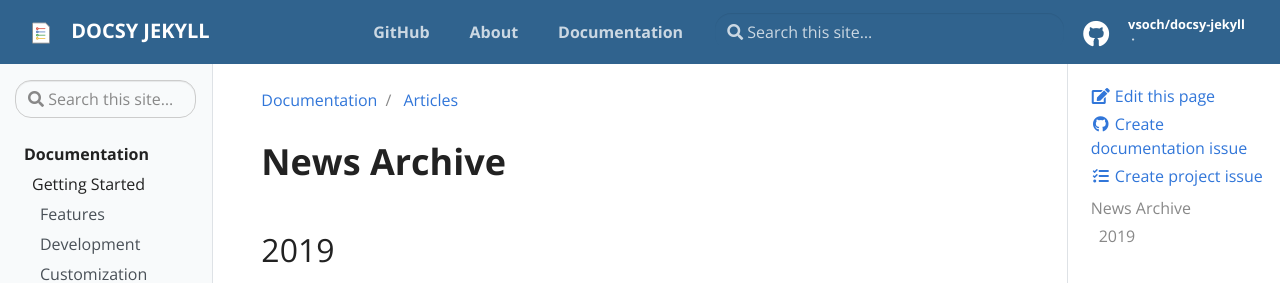
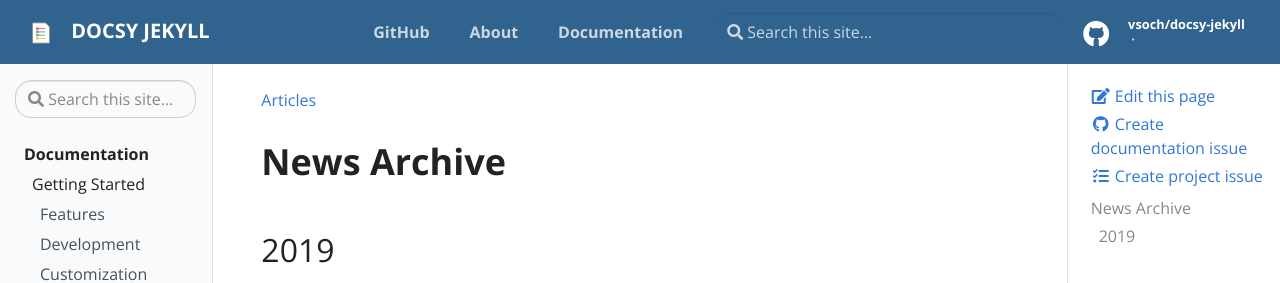
Before and after one commit to vsoch/docsy-jekyll, a Jekyll site: the page built from pages/archive.md, in a window 1280 px wide and 900 px high. Shown: the top 283 px of the window. Built offline with Jekyll 4.4.1, drawn with Linux system fonts in a browser that asks for light colours.

Commit message:
supporting more nesting of breadcrumbs
Signed-off-by: vsoch <vsochat@stanford.edu>

```diff
--- a/_layouts/default.html
+++ b/_layouts/default.html
@@ -23,12 +23,15 @@
           <main class="col-12 col-md-9 col-xl-8 pl-md-5" role="main">
             <nav aria-label="breadcrumb" class="d-none d-md-block d-print-none">
 	      <ol class="breadcrumb spb-1">
-                {% if page.url != "/docs/" %}<li class="breadcrumb-item">
-	          <a href="{{ site.url }}{{ site.baseurl }}/docs/">Documentation</a>
-                </li>{% endif %}
+              {% assign crumbs = page.url | append: "/"  | replace: '//', '/' | split: '/' %}
+              {% for crumb in crumbs offset: 1 %}{% if crumb != "index" %}{% if forloop.last %}
                 <li class="breadcrumb-item active" aria-current="page">
 	          <a href="{{ site.url }}{{ site.baseurl }}{{ page.url }}">{{ page.title }}</a>
-                </li>
+                </li>{% else %}
+                {% if page.url != "/docs/" %}<li class="breadcrumb-item">
+                  <a href="{{ site.url }}{{ site.baseurl }}{% assign crumb_limit = forloop.index | plus: 1 %}{% for crumb in crumbs limit: crumb_limit %}{{ crumb | append: '/' }}{% endfor %}">{% if crumb == "docs" %}Documentation{% else %}{{ crumb | replace:'-',' ' | remove:'.html' | capitalize }}{% endif %}</a>
+                </li>{% endif %}{% endif %}
+                {% endif %}{% endfor %}
 	      </ol>
            </nav>
            <div class="td-content">
```
